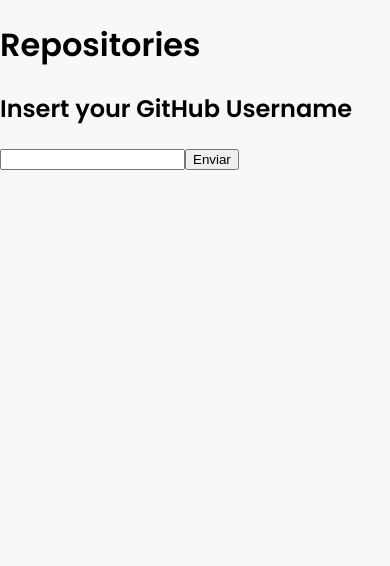
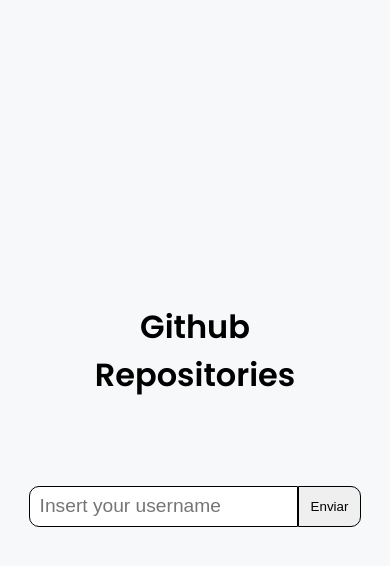
Before and after one commit to LuisCarlosb3/github-list, a React (Create React App) app: page / in a window 390 px wide. Shown: the top 566 px of the page. Built offline with nearby package versions, Linux system fonts and the light colour scheme.

Commit message:
main page

```diff
--- a/src/pages/UserPage/index.tsx
+++ b/src/pages/UserPage/index.tsx
@@ -1,13 +1,15 @@
+import './styles.css'
+import Resume from '../../assets/resume.svg'
 export function UserPage(){
   return (
-    <div>
-      <h1>Repositories</h1>
-      <div>
-        <div>
-          <h2>Insert your GitHub Username</h2>
-          <input type="text"/>
-          <button>Enviar</button>
-        </div>
+    <div className="container">
+      <div className="repository-title-container">
+        <h1 className="repository-title">Github Repositories</h1>
+        <img src={Resume} alt="page icon"/>
+      </div>
+      <div className="input-container">
+        <input type="text" placeholder="Insert your username"/>
+        <button>Enviar</button>
       </div>
     </div>
   )
--- /dev/null
+++ b/src/pages/UserPage/styles.css
@@ -0,0 +1,76 @@
+.container  {
+  display: flex;
+  justify-content: space-around;
+  align-items: center;
+  width: 100vw;
+  height: 100vh;
+}
+.repository-title-container{
+  width: 50vw;
+  display: flex;
+  flex-direction: column;
+  justify-content: center;
+  align-items: center;
+}
+.repository-title{
+  font-size: 3rem;
+  text-align: center;
+}
+.input-container {
+  width: 50vw;
+  display: flex;
+  align-items: center;
+  justify-content: center;
+}
+img {
+  width: 40vw;
+  height: 40vh;
+}
+input{
+  height: 1.2rem;
+  padding: 10px;
+  font-size: 1.2rem;
+  border: 1px solid ;
+  border-top-left-radius: 10px;
+  border-bottom-left-radius: 10px;
+}
+input:focus {
+  outline: none;
+}
+button {
+  padding: 12px;
+  border: 1px solid;
+  border-top-right-radius: 10px;
+  border-bottom-right-radius: 10px;
+}
+@media(min-width: 1280px) {
+  .repository-title{
+    font-size: 4rem;
+    text-align: center;
+  }
+}
+@media(max-width: 980px) {
+  .container  {
+    display: flex;
+    flex-direction: column;
+    align-items: center;
+    justify-content: center;
+    width: 100vw;
+    height: 100vh;
+  }
+  .repository-title-container{
+    height: 20vh;
+    margin: 0 auto;
+  }
+  .repository-title{
+    font-size: 2rem;
+    text-align: center;
+  }
+  .input-container {
+    width: 50vw;
+    margin: 50px 0px;
+  }
+  img {
+    display: none;
+  }
+}
```
Also changed, not shown: src/assets/resume.svg (added).
